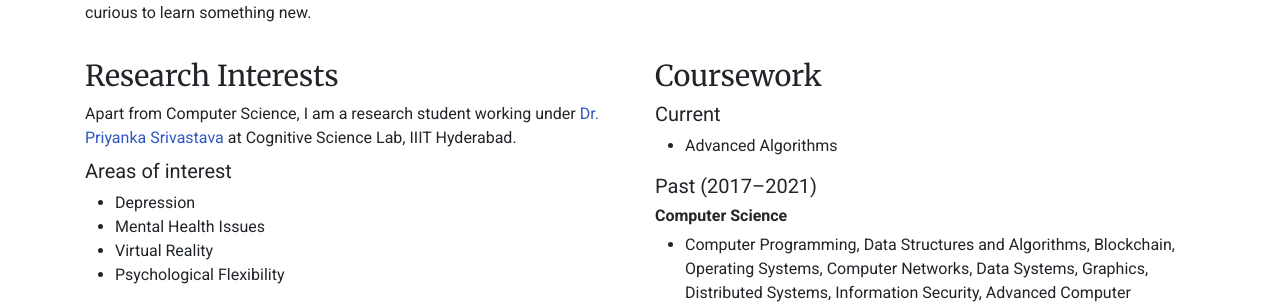
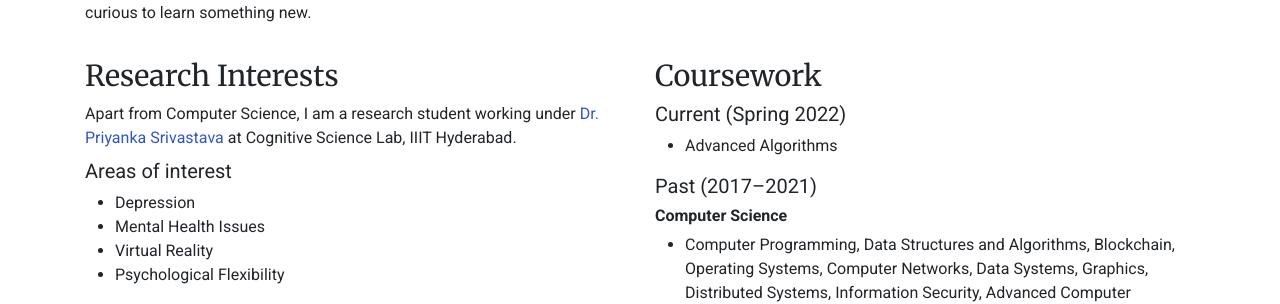
Before and after one commit to rish-singhal/rish-singhal.github.io, a Jekyll site: the page built from pages/index.html, in a window 1280 px wide. Shown: the part 826-1130 px from the top of the page. Built offline with Jekyll 4.4.1, drawn with Linux system fonts in a browser that asks for light colours; nearby versions of some CDN libraries.

Commit message:
Update coursework

```diff
--- a/pages/index.html
+++ b/pages/index.html
@@ -79,7 +79,7 @@ permalink: /
     </section>
     <section class="col-lg-6">
       <h2>Coursework</h2>
-      <h5>Current</h5>
+      <h5>Current (Spring 2022)</h5>
       <ul>
           <li>
               Advanced Algorithms
```
